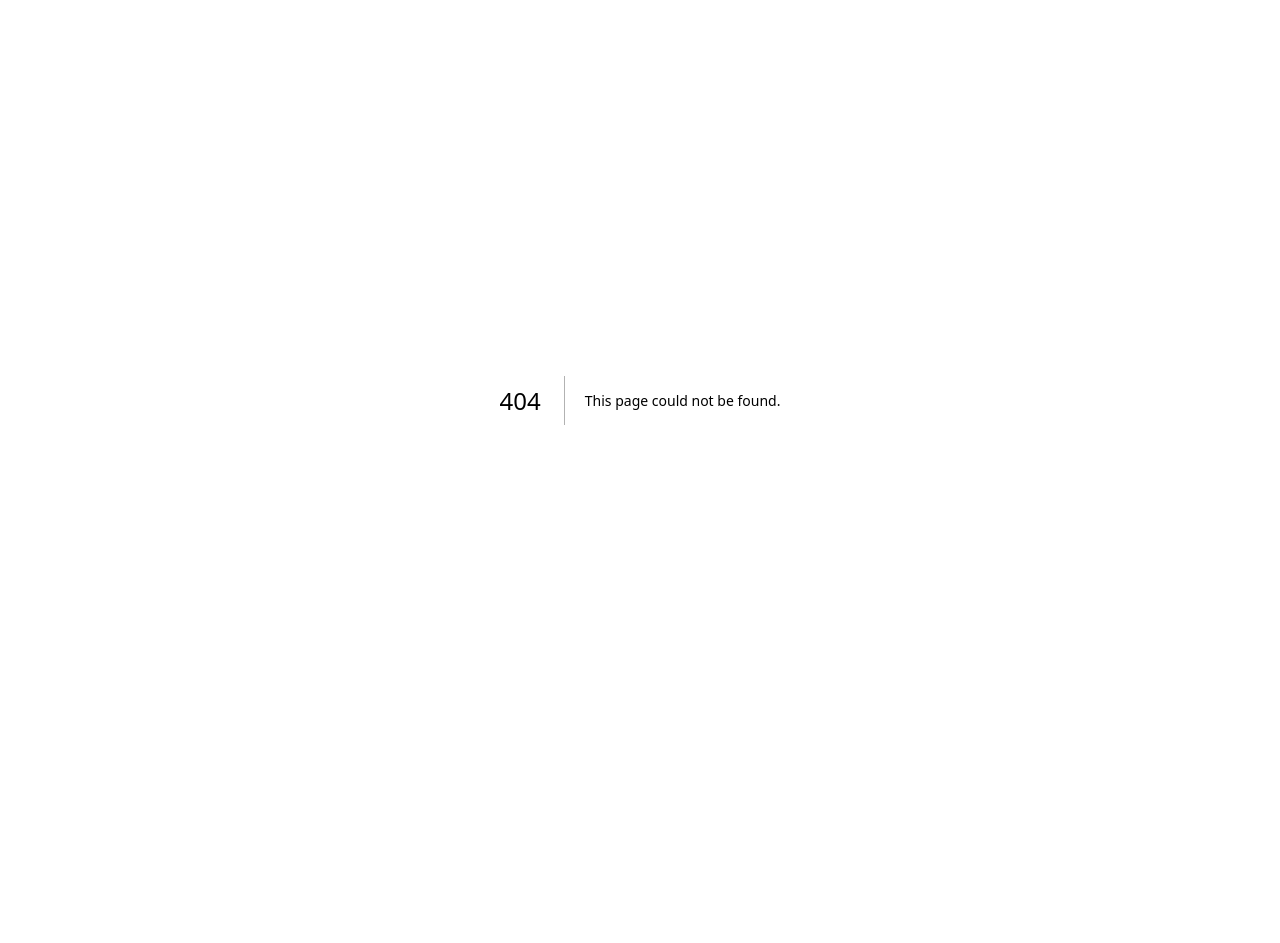
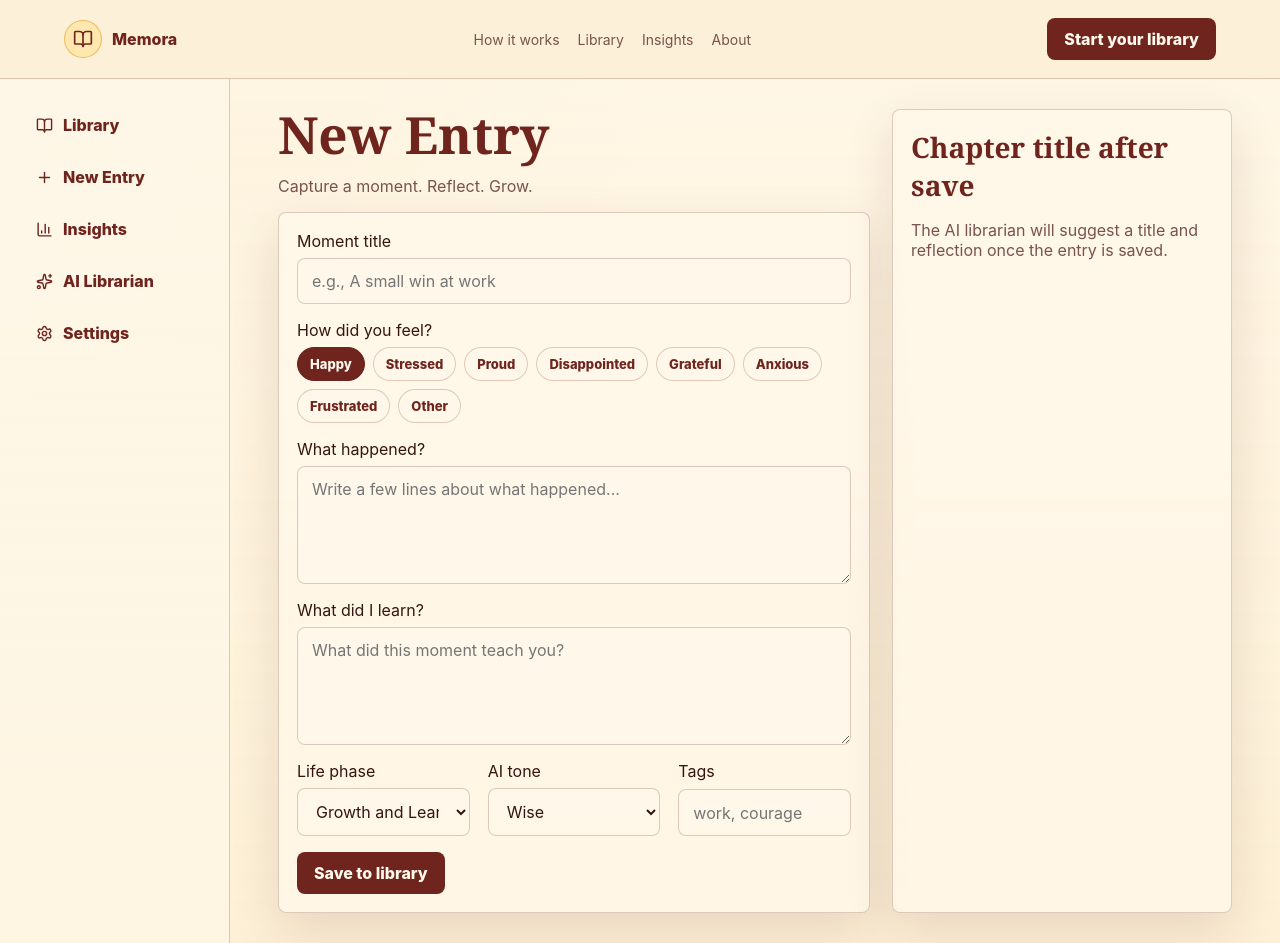
Before and after one commit to KipianiNikoloz/Memora, a Next.js app: page /new-entry in a window 1280 px wide. Before the commit this address had no page. Before the commit the page ends 800 px from the top, so only its background shows below. Built offline with nearby package versions, Linux system fonts and the light colour scheme.

Commit message:
feat: add new memory entry flow

```diff
--- /dev/null
+++ b/app/new-entry/page.tsx
@@ -0,0 +1,105 @@
+"use client";
+
+import { useRouter } from "next/navigation";
+import { FormEvent, useState } from "react";
+import { AppChrome } from "@/components/AppChrome";
+import { useMemora } from "@/components/MemoraClient";
+import { createEntryFromDraft, type EntryDraft, validateEntryDraft } from "@/lib/validation";
+import { emotions, lifePhases, tones } from "@/lib/types";
+
+const initialDraft: EntryDraft = {
+  title: "",
+  memory: "",
+  lesson: "",
+  emotion: "Happy",
+  tags: "",
+  lifePhase: "Growth and Learning",
+  aiTone: "Wise"
+};
+
+export default function NewEntryPage() {
+  const router = useRouter();
+  const { user, addEntry } = useMemora();
+  const [draft, setDraft] = useState<EntryDraft>(initialDraft);
+  const [errors, setErrors] = useState<Record<string, string>>({});
+  const [saving, setSaving] = useState(false);
+
+  function update<K extends keyof EntryDraft>(key: K, value: EntryDraft[K]) {
+    setDraft((current) => ({ ...current, [key]: value }));
+  }
+
+  function submit(event: FormEvent) {
+    event.preventDefault();
+    const result = validateEntryDraft(draft);
+    setErrors(result.errors);
+    if (!result.ok || !user) return;
+    setSaving(true);
+    const entry = addEntry(createEntryFromDraft(draft, user.id));
+    router.push(`/entry/${entry.id}`);
+  }
+
+  return (
+    <AppChrome>
+      <div className="split">
+        <div>
+          <h1 className="app-title">New Entry</h1>
+          <p className="muted">Capture a moment. Reflect. Grow.</p>
+          <form className="form-card" onSubmit={submit}>
+            <label className="field">
+              <span>Moment title</span>
+              <input className="input" value={draft.title} onChange={(event) => update("title", event.target.value)} placeholder="e.g., A small win at work" />
+              {errors.title ? <span className="error">{errors.title}</span> : null}
+            </label>
+
+            <div className="field">
+              <span>How did you feel?</span>
+              <div className="chip-row">
+                {emotions.map((emotion) => (
+                  <button className={`chip ${draft.emotion === emotion ? "chip-active" : ""}`} type="button" key={emotion} onClick={() => update("emotion", emotion)}>
+                    {emotion}
+                  </button>
+                ))}
+              </div>
+            </div>
+
+            <label className="field">
+              <span>What happened?</span>
+              <textarea className="textarea" value={draft.memory} onChange={(event) => update("memory", event.target.value)} placeholder="Write a few lines about what happened..." />
+              {errors.memory ? <span className="error">{errors.memory}</span> : null}
+            </label>
+
+            <label className="field">
+              <span>What did I learn?</span>
+              <textarea className="textarea" value={draft.lesson} onChange={(event) => update("lesson", event.target.value)} placeholder="What did this moment teach you?" />
+              {errors.lesson ? <span className="error">{errors.lesson}</span> : null}
+            </label>
+
+            <div className="grid-3">
+              <label className="field">
+                <span>Life phase</span>
+                <select className="select" value={draft.lifePhase} onChange={(event) => update("lifePhase", event.target.value as EntryDraft["lifePhase"])}>
+                  {lifePhases.map((phase) => <option key={phase}>{phase}</option>)}
+                </select>
+              </label>
+              <label className="field">
+                <span>AI tone</span>
+                <select className="select" value={draft.aiTone} onChange={(event) => update("aiTone", event.target.value as EntryDraft["aiTone"])}>
+                  {tones.map((tone) => <option key={tone}>{tone}</option>)}
+                </select>
+              </label>
+              <label className="field">
+                <span>Tags</span>
+                <input className="input" value={draft.tags} onChange={(event) => update("tags", event.target.value)} placeholder="work, courage" />
+              </label>
+            </div>
+            <button className="button button-primary" disabled={saving} type="submit">{saving ? "Organizing your library..." : "Save to library"}</button>
+          </form>
+        </div>
+        <aside className="panel">
+          <h3>Chapter title after save</h3>
+          <p className="muted">The AI librarian will suggest a title and reflection once the entry is saved.</p>
+        </aside>
+      </div>
+    </AppChrome>
+  );
+}
```
